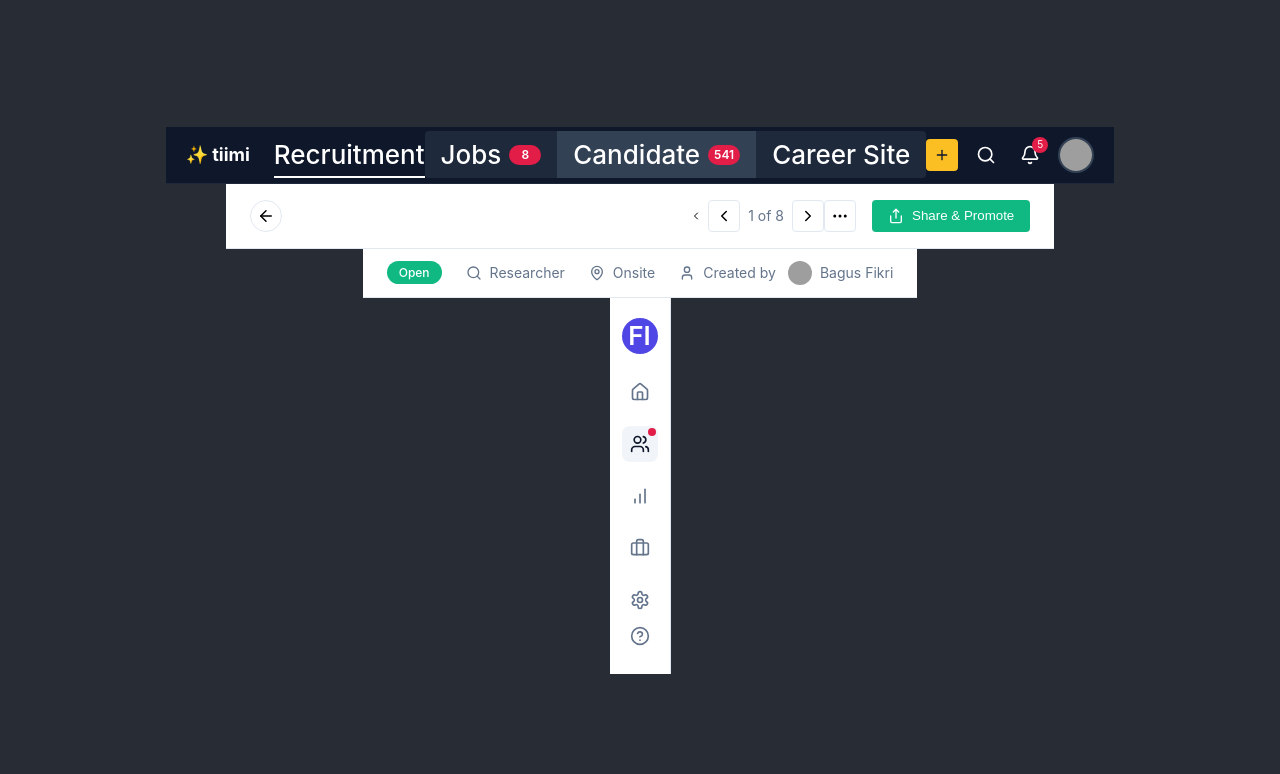
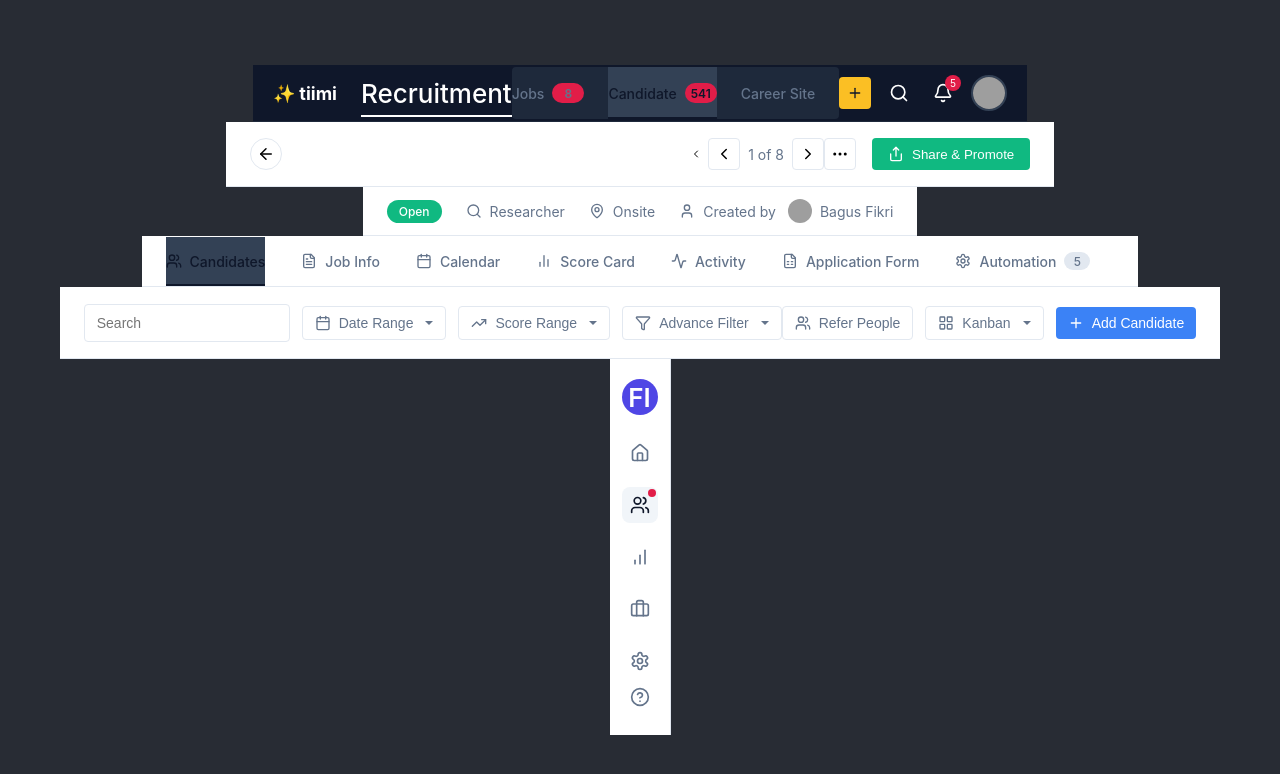
Before and after one commit to SithumWickramasingha/candidate-frontend, a React (Create React App) app: page / in a window 1280 px wide. Shown: the top 774 px of the page. Built offline with nearby package versions, Linux system fonts and the light colour scheme; grey boxes are pictures that could not be loaded.

Commit message:
Added new components

```diff
--- a/src/App.js
+++ b/src/App.js
@@ -5,7 +5,8 @@ import Header from './components/Header/Header';
 import JobDetailsBar from './components/JobDetailsBar/JobDetailsBar';
 import SideBar from './components/SideBar/SideBar';
 import JobInfoBar from './components/JobInfoBar/JobInforBar';
-
+import TabNavigation from './components/TabNavigation/TabNavigation';
+import FilterOptions from './components/FilterOptions/FilterOptions';
 function App() {
   return (
     <div className="App">
@@ -13,8 +14,10 @@ function App() {
         <Header/>
         <JobDetailsBar/>
         <JobInfoBar/>
+
+        <TabNavigation/>
+        <FilterOptions/>
         <SideBar/>
-
       </header>
     </div>
   );
--- /dev/null
+++ b/src/components/FilterOptions/FilterOptions.css
@@ -0,0 +1,104 @@
+.filter-options {
+  display: flex;
+  justify-content: space-between;
+  align-items: center;
+  padding: 16px 24px;
+  background-color: white;
+  border-bottom: 1px solid #e2e8f0;
+}
+
+.filter-left {
+  display: flex;
+  align-items: center;
+  gap: 12px;
+}
+
+.search-box {
+  position: relative;
+}
+
+.search-box input {
+  width: 180px;
+  height: 36px;
+  padding: 0 12px;
+  border: 1px solid #e2e8f0;
+  border-radius: 4px;
+  font-size: 14px;
+  outline: none;
+}
+
+.search-box input:focus {
+  border-color: #94a3b8;
+}
+
+.filter-button {
+  display: flex;
+  align-items: center;
+  gap: 8px;
+  padding: 8px 12px;
+  background-color: white;
+  border: 1px solid #e2e8f0;
+  border-radius: 4px;
+  font-size: 14px;
+  color: #64748b;
+  cursor: pointer;
+}
+
+.filter-button:hover {
+  background-color: #f8fafc;
+}
+
+.caret {
+  width: 0;
+  height: 0;
+  border-left: 4px solid transparent;
+  border-right: 4px solid transparent;
+  border-top: 4px solid #64748b;
+  margin-left: 4px;
+}
+
+.filter-right {
+  display: flex;
+  align-items: center;
+  gap: 12px;
+}
+
+.refer-button {
+  display: flex;
+  align-items: center;
+  gap: 8px;
+  padding: 8px 12px;
+  background-color: white;
+  border: 1px solid #e2e8f0;
+  border-radius: 4px;
+  font-size: 14px;
+  color: #64748b;
+  cursor: pointer;
+}
+
+.view-button {
+  display: flex;
+  align-items: center;
+  gap: 8px;
+  padding: 8px 12px;
+  background-color: white;
+  border: 1px solid #e2e8f0;
+  border-radius: 4px;
+  font-size: 14px;
+  color: #64748b;
+  cursor: pointer;
+}
+
+.add-button {
+  display: flex;
+  align-items: center;
+  gap: 8px;
+  padding: 8px 12px;
+  background-color: #3b82f6;
+  border: none;
+  border-radius: 4px;
+  font-size: 14px;
+  font-weight: 500;
+  color: white;
+  cursor: pointer;
+}
--- /dev/null
+++ b/src/components/FilterOptions/FilterOptions.jsx
@@ -0,0 +1,53 @@
+import React from "react";
+import "./FilterOptions.css";
+import { Calendar, TrendingUp, Filter, Users, LayoutGrid, Plus } from 'lucide-react';
+
+const FilterOptions = ({ onAddClick }) => {
+  return(
+    <div className="filter-options">
+      <div className="filter-left">
+        <div className="search-box">
+          <input type="text" placeholder="Search" />
+        </div>
+
+        <button className="filter-button">
+          <Calendar size={16} />
+          <span>Date Range</span>
+          <span className="caret"></span>
+        </button>
+
+        <button className="filter-button">
+          <TrendingUp size={16} />
+          <span>Score Range</span>
+          <span className="caret"></span>
+        </button>
+
+        <button className="filter-button">
+          <Filter size={16} />
+          <span>Advance Filter</span>
+          <span className="caret"></span>
+        </button>
+      </div>
+
+      <div className="filter-right">
+        <button className="refer-button">
+          <Users size={16} />
+          <span>Refer People</span>
+        </button>
+
+        <button className="view-button">
+          <LayoutGrid size={16} />
+          <span>Kanban</span>
+          <span className="caret"></span>
+        </button>
+
+        <button className="add-button" onClick={onAddClick}>
+          <Plus size={16} />
+          <span>Add Candidate</span>
+        </button>
+      </div>
+    </div>
+  );
+}
+
+export default FilterOptions;
--- /dev/null
+++ b/src/components/TabNavigation/TabNavigation.css
@@ -0,0 +1,55 @@
+.tab-navigation {
+  display: flex;
+  align-items: center;
+  gap: 12px;
+  padding: 0 24px;
+  background-color: white;
+  border-bottom: 1px solid #e2e8f0;
+  overflow-x: auto;
+  white-space: nowrap;
+}
+
+.tab-navigation::-webkit-scrollbar {
+  display: none;
+}
+
+.tab {
+  display: flex;
+  align-items: center;
+  gap: 8px;
+  padding: 16px 0;
+  font-size: 14px;
+  color: #64748b;
+  cursor: pointer;
+  position: relative;
+  margin-right: 24px;
+}
+
+.tab.active {
+  color: #0f172a;
+  font-weight: 500;
+}
+
+.tab.active::after {
+  content: '';
+  position: absolute;
+  bottom: 0;
+  left: 0;
+  right: 0;
+  height: 2px;
+  background-color: #0f172a;
+}
+
+.tab-badge {
+  display: inline-flex;
+  align-items: center;
+  justify-content: center;
+  min-width: 18px;
+  height: 18px;
+  padding: 0 4px;
+  background-color: #e2e8f0;
+  border-radius: 9px;
+  font-size: 12px;
+  font-weight: 500;
+  color: #64748b;
+}
--- /dev/null
+++ b/src/components/TabNavigation/TabNavigation.jsx
@@ -0,0 +1,41 @@
+import React from "react";
+import "./TabNavigation.css";
+import { Users, FileText, Calendar, BarChart2, Activity, FileSpreadsheet, Settings } from 'lucide-react';
+
+const TabNavigation = () => {
+  return(
+    <div className="tab-navigation">
+      <div className="tab active">
+        <Users size={16} />
+        <span>Candidates</span>
+      </div>
+      <div className="tab">
+        <FileText size={16} />
+        <span>Job Info</span>
+      </div>
+      <div className="tab">
+        <Calendar size={16} />
+        <span>Calendar</span>
+      </div>
+      <div className="tab">
+        <BarChart2 size={16} />
+        <span>Score Card</span>
+      </div>
+      <div className="tab">
+        <Activity size={16} />
+        <span>Activity</span>
+      </div>
+      <div className="tab">
+        <FileSpreadsheet size={16} />
+        <span>Application Form</span>
+      </div>
+      <div className="tab">
+        <Settings size={16} />
+        <span>Automation</span>
+        <span className="tab-badge">5</span>
+      </div>
+    </div>
+  );
+}
+
+export default TabNavigation;
```
